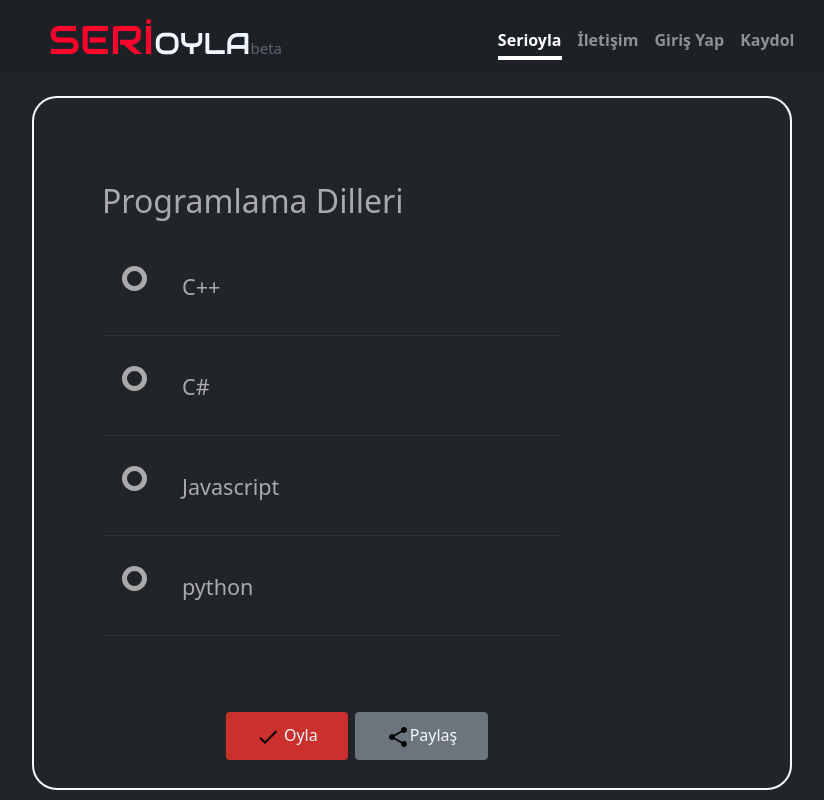
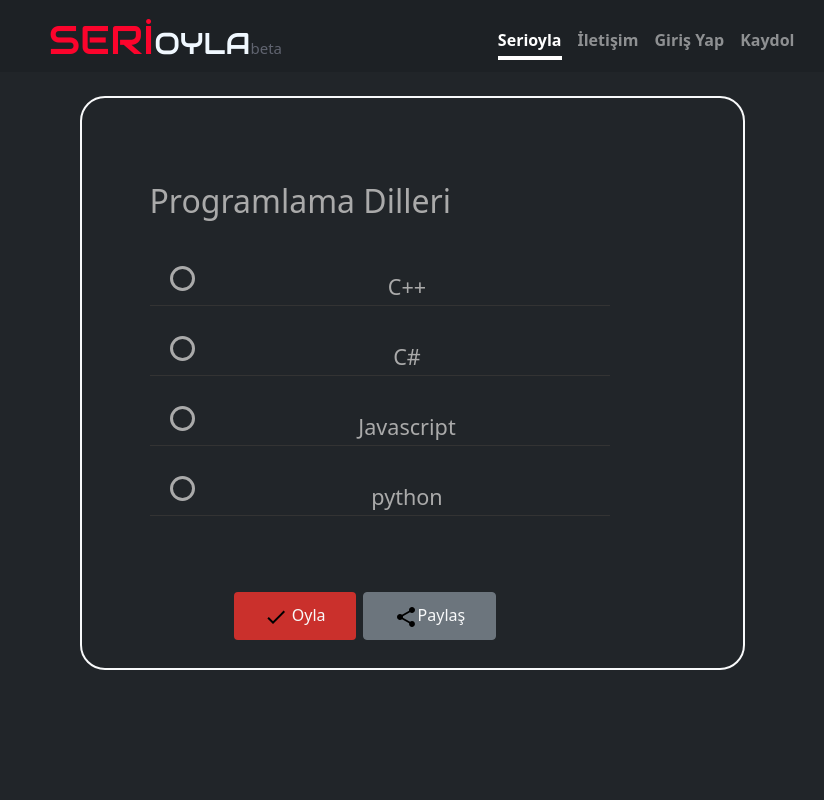
Before and after one commit to y-oztrk/serioyla.com, a PHP site: page /vote.html in a window 1280 px wide. Shown: the whole page, without its empty margins (228-1052 px from the left). Run offline with PHP 8.4, Linux system fonts and the light colour scheme.

Commit message:
düzenleme yapıldı oylama sayfasında

```diff
--- a/style/custom.css
+++ b/style/custom.css
@@ -71,6 +71,7 @@
   #main-content-span {
     padding: 1rem !important;
   }
+
 }
 @media only screen and (max-width: 991px) {
   #title-h3 {
@@ -273,8 +274,9 @@ ul li{
   position: relative;
   float: left;
   width: 100%;
-  height: 100px;
+  height: 70px;
   border-bottom: 1px solid #333;
+
 }
 
 ul li input[type=radio]{
@@ -293,6 +295,7 @@ ul li label{
   z-index: 9;
   cursor: pointer;
   -webkit-transition: all 0.25s linear;
+  text-align: center;
 }
 
 ul li:hover label{
@@ -302,7 +305,7 @@ ul li:hover label{
 ul li .check{
   display: block;
   position: absolute;
-  border: 5px solid #AAAAAA;
+  border: 3px solid #AAAAAA;
   border-radius: 100%;
   height: 25px;
   width: 25px;
@@ -340,6 +343,7 @@ input[type=radio]:checked ~ .check {
 
 input[type=radio]:checked ~ .check::before{
   background: #0DFF92;
+  right: 5px;
 }
 
 input[type=radio]:checked ~ label{
--- a/vote.html
+++ b/vote.html
@@ -41,7 +41,7 @@
 
     <div class="container pt-4">
         <div class="row d-flex flex-column justify-content-center align-items-center">
-            <span class="col-8 border border-secondary border-2 p-4 border-light" style="border-radius: 25px;"
+            <span class="col-7 border border-secondary border-2 p-4 border-light" style="border-radius: 25px;"
                 id="main-content-span">
                 <div class="row">
                     <form id="form">
```
